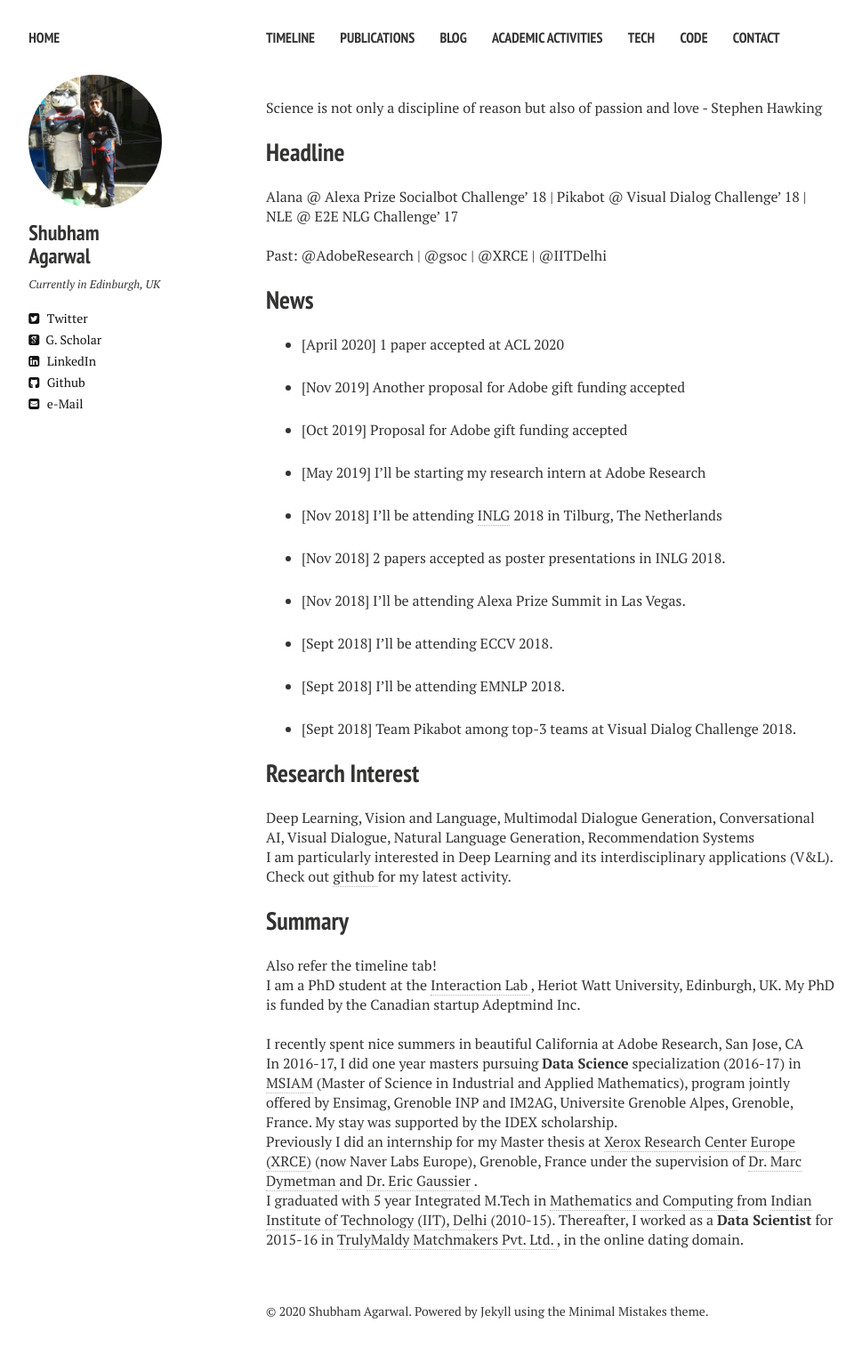
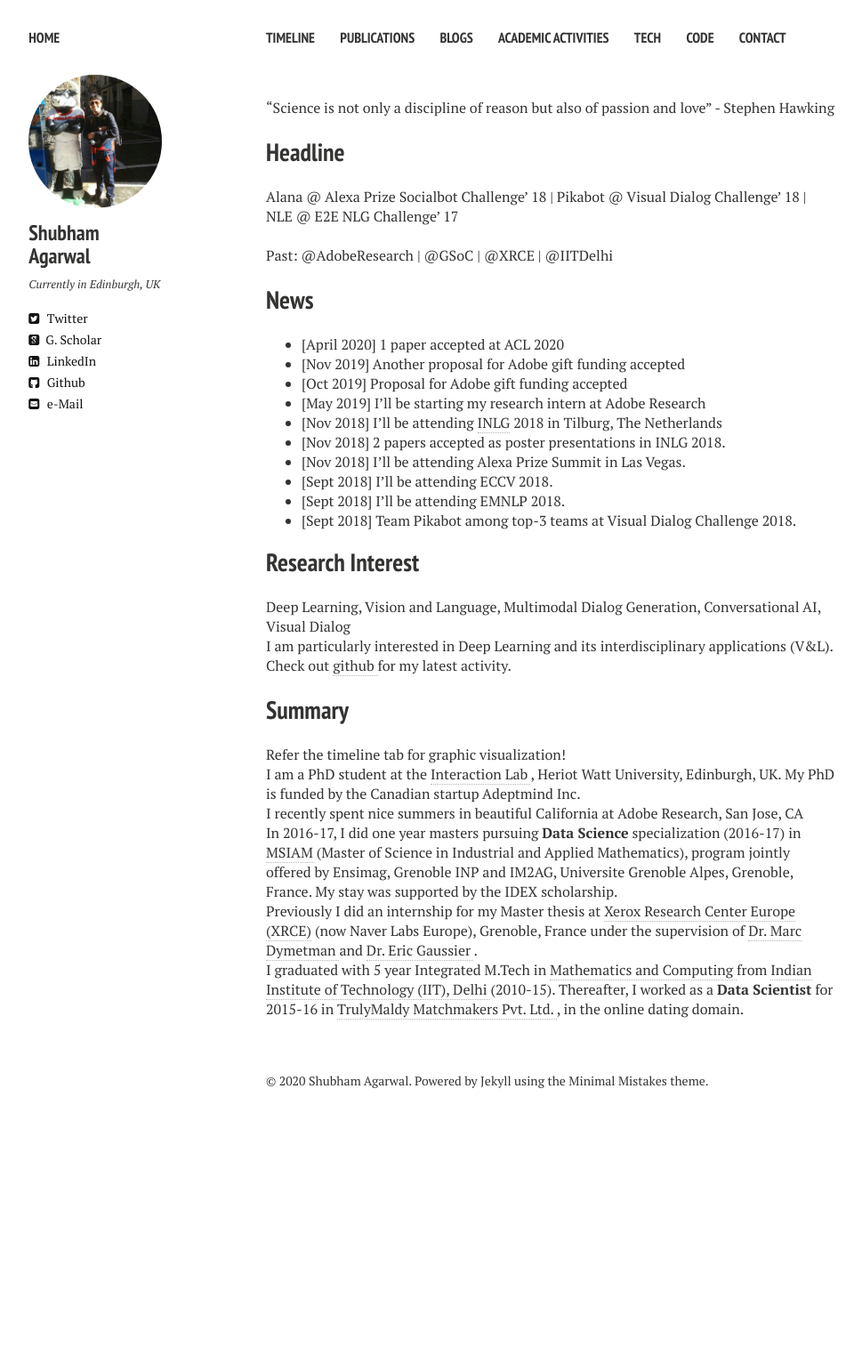
Before and after one commit to shubhamagarwal92/shubhamagarwal92.github.io, a Jekyll site: the page built from index.md, in a window 1280 px wide. Shown: the whole page at 89% size, without its empty margins (21-990 px from the left). Built offline with Jekyll 4.4.1, drawn with Linux system fonts in a browser that asks for light colours; nearby versions of some CDN libraries; after the commit the page ends 1273 px from its top, so only the background shows below that.

Commit message:
index md

```diff
--- a/_config.yml
+++ b/_config.yml
@@ -30,7 +30,7 @@ links:
     url: /timeline/
   - title: Publications
     url: /publications/
-  - title: Blog
+  - title: Blogs
     url: /blog/
   - title: Academic activities
     url: /academic_activities/
--- a/index.md
+++ b/index.md
@@ -6,49 +6,40 @@ image:
 <!--  feature: grafiti.png-->
 ---
 
-Science is not only a discipline of reason but also of passion and love - Stephen Hawking
+"Science is not only a discipline of reason but also of passion and love" - Stephen Hawking
 
 <h2> Headline </h2>
 
 Alana @ Alexa Prize Socialbot Challenge' 18 | Pikabot @ Visual Dialog Challenge' 18 | NLE @ E2E NLG Challenge' 17
 <br />
 <br />
-Past: @AdobeResearch | @gsoc | @XRCE | @IITDelhi
+Past: @AdobeResearch | @GSoC | @XRCE | @IITDelhi
 
 <h2> News </h2>
 
 * [April 2020] 1 paper accepted at ACL 2020
-
 * [Nov 2019] Another proposal for Adobe gift funding accepted
-
 * [Oct 2019] Proposal for Adobe gift funding accepted
-
 * [May 2019] I'll be starting my research intern at Adobe Research
-
 * [Nov 2018] I’ll be attending [INLG](https://inlg2018.uvt.nl/) 2018 in Tilburg, The Netherlands
-
 * [Nov 2018] 2 papers accepted as poster presentations in INLG 2018.
-
 * [Nov 2018] I’ll be attending Alexa Prize Summit in Las Vegas.
-
 * [Sept 2018] I’ll be attending ECCV 2018.
-
 * [Sept 2018] I’ll be attending EMNLP 2018.
-
 * [Sept 2018] Team Pikabot among top-3 teams at Visual Dialog Challenge 2018.
 
 <h2> Research Interest </h2>
 
-Deep Learning, Vision and Language, Multimodal Dialogue Generation, Conversational AI, Visual Dialogue, Natural Language Generation, Recommendation Systems
+Deep Learning, Vision and Language, Multimodal Dialog Generation, Conversational AI, Visual Dialog
 <br />
 I am particularly interested in Deep Learning and its interdisciplinary applications (V&L). Check out <a href="https://github.com/shubhamagarwal92">github </a> for my latest activity.
 
 <h2> Summary </h2>
 
-Also refer the timeline tab!
+Refer the timeline tab for graphic visualization!
 
 I am a PhD student at the <a href="https://sites.google.com/site/hwinteractionlab/">Interaction Lab </a>, Heriot Watt University, Edinburgh, UK. My PhD is funded by the Canadian startup Adeptmind Inc.
-<br />
+
 I recently spent nice summers in beautiful California at Adobe Research, San Jose, CA
 <br />
 In 2016-17, I did one year masters pursuing <strong>Data Science</strong> specialization (2016-17) in <a href="http://msiam.imag.fr">MSIAM</a> (Master of Science in Industrial and Applied Mathematics), program jointly offered by Ensimag, Grenoble INP and IM2AG, Universite Grenoble Alpes, Grenoble, France. My stay was supported by the IDEX scholarship.
```
Also changed, not shown: publications.md (+1 -1 lines).
